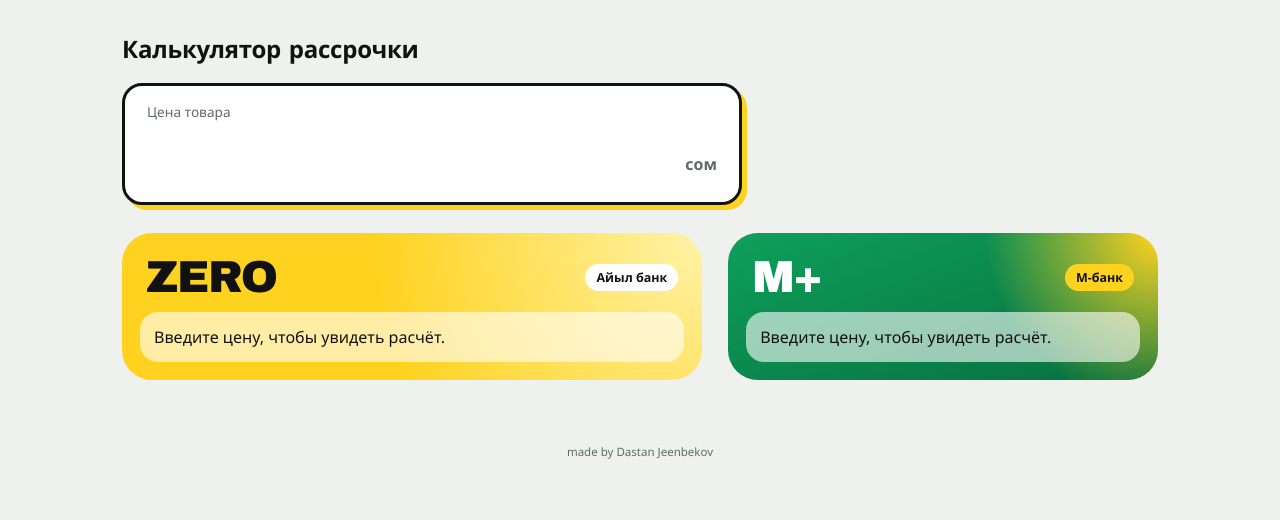
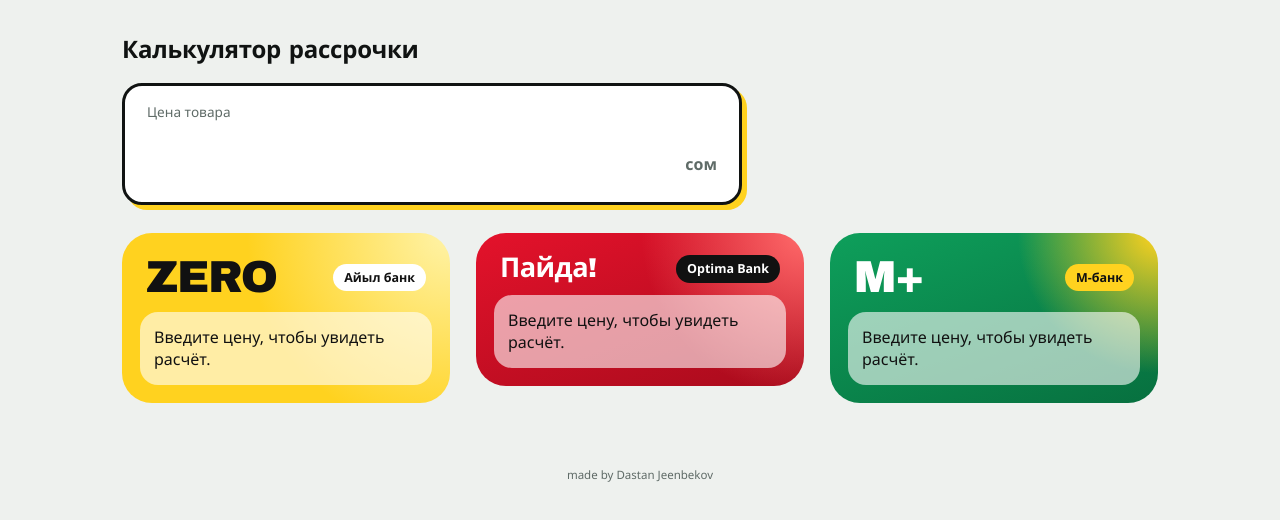
Before and after one commit to laimby308-star/rassrochka, a plain HTML site: page index.html in a window 1280 px wide. Drawn offline with Linux system fonts and the light colour scheme; a web font is replaced by a local one.

Commit message:
Update index.html

```diff
--- a/index.html
+++ b/index.html
@@ -48,24 +48,29 @@ section h2{margin:0;font:900 2.1rem/1 var(--disp);letter-spacing:-.03em}
 .term span{display:block;font:600 .72rem var(--disp);opacity:.85;margin-top:3px}
 .total{font:900 1.55rem/1.1 var(--disp);text-align:right;font-variant-numeric:tabular-nums;letter-spacing:-.02em}
 .mplus .total{color:var(--green-deep)}
+section.paida{background:radial-gradient(circle at 100% 0,#ff6a6a 0,transparent 45%),linear-gradient(160deg,#e4122b,#a80b1c);color:#fff}
+.paida h2{font-size:1.7rem;letter-spacing:-.02em}
+.paida .badge{background:#111;color:#fff}
+.paida .term{background:#e4122b;color:#fff}
+.paida .total{color:#c40d22}
 .sub{grid-column:1/-1;margin-top:6px;padding-top:6px;border-top:2px dashed #d9d9d9;color:#4a4f4d;font-size:.86rem;font-variant-numeric:tabular-nums;display:flex;justify-content:space-between;gap:8px}
 .empty{background:rgba(255,255,255,.6);color:#111;border-radius:18px;padding:14px;margin-bottom:10px}
 button.copy{font:inherit;color:inherit;background:none;border:0;padding:0;cursor:pointer;width:100%}
 button.copy:focus-visible{outline:3px solid #111;outline-offset:3px;border-radius:8px}
 #toast{position:fixed;left:50%;bottom:calc(20px + env(safe-area-inset-bottom,0px));transform:translateX(-50%);background:var(--yellow);color:#111;font-weight:700;padding:9px 16px;border-radius:999px;border:2px solid #111;opacity:0;pointer-events:none;transition:opacity .2s}
 #toast.on{opacity:1}
-  footer{text-align:center;color:var(--muted);font-size:.72rem;padding:0 14px 26px}
+footer{text-align:center;color:var(--muted);font-size:.72rem;padding:0 14px 26px}
 @media (min-width:860px){
   main{max-width:1100px;padding:36px 32px 64px}
   h1{font-size:1.5rem;margin-bottom:18px}
   .price{max-width:620px;padding:16px 22px 18px}
   #amount{font-size:3.2rem}
-  #out{display:grid;grid-template-columns:1.35fr 1fr;gap:26px;align-items:start;margin-top:28px}
+  #out{display:grid;grid-template-columns:repeat(auto-fit,minmax(300px,1fr));gap:26px;align-items:start;margin-top:28px}
   section{margin-top:0;padding:20px 18px 8px;border-radius:30px}
   section h2{font-size:2.8rem}
   .row{padding:16px 18px}
   .term{font-size:1.1rem}
-  .total{font-size:2rem}
+  .total{font-size:1.6rem}
 }
 @media (min-width:1400px){html{font-size:20px}main{max-width:1280px}}
 @media (prefers-reduced-motion: reduce){#toast{transition:none}}
@@ -83,12 +88,13 @@ button.copy:focus-visible{outline:3px solid #111;outline-offset:3px;border-radiu
   </div>
   <div id="out"></div>
 </main>
-  <footer>made by Dastan Jeenbekov</footer>
+<footer>made by Dastan Jeenbekov</footer>
 <div id="toast" role="status" aria-live="polite">Скопировано</div>
 <script>
 // Ставки: срок (мес) -> процент по обратному расчёту. Итог = цена / (1 - процент/100).
 var PLANS = [
   {id:"zero", name:"ZERO", bank:"Айыл банк", rates:[{m:3,p:5},{m:6,p:10},{m:12,p:15}]},
+  {id:"paida", name:"Пайда!", bank:"Optima Bank", rates:[{m:3,p:5},{m:6,p:10},{m:12,p:15}]},
   {id:"mplus", name:"M+", bank:"М-банк", rates:[{m:3,p:5}]}
 ];
 var input = document.getElementById("amount");
```
